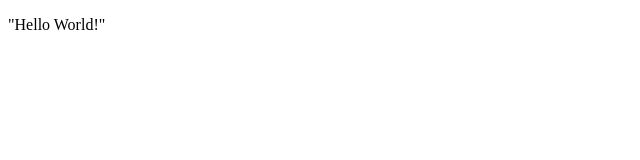
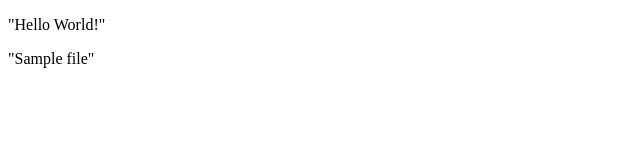
Before and after one commit to Indhu1024/Workflow, a plain HTML site: page docs/index.html in a window 1280 px wide. Shown: the full height of the page, 0-640 px from the left. Drawn offline with Linux system fonts and the light colour scheme.

Commit message:
Update index.html

```diff
--- a/docs/index.html
+++ b/docs/index.html
@@ -2,5 +2,6 @@
 <html>
     <body>
         <p> "Hello World!" </p>
+        <p>"Sample file"</p>
     </body>
 </html>
```
